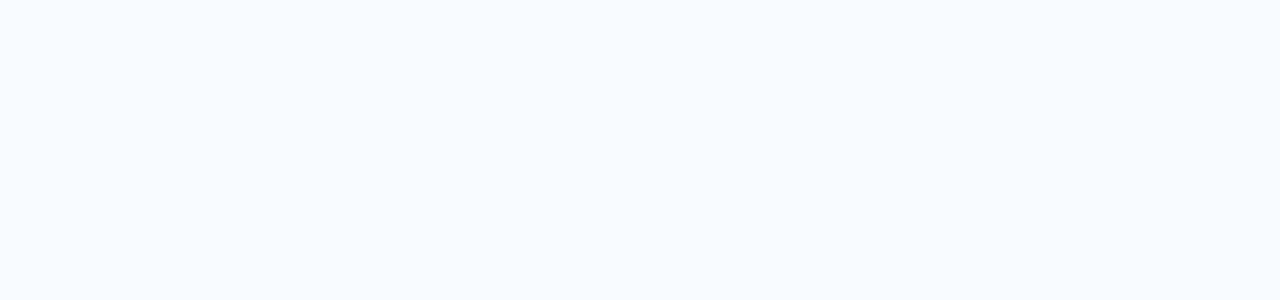
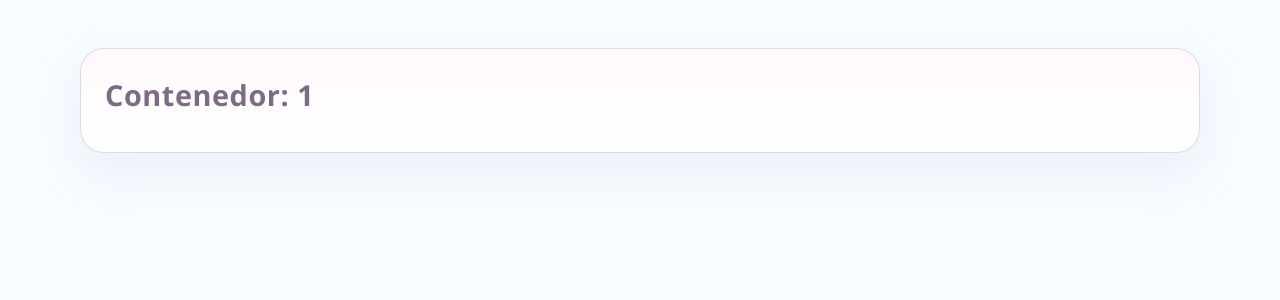
Before and after one commit to Ghonge-ztf/KarenProyect, a React (Vite) app in the folder front/: page /contenedor/1 in a window 1280 px wide. Before the commit this address had no page. Shown: the top 300 px of the page. Built offline with nearby package versions, Linux system fonts and the light colour scheme.

Commit message:
pagina contenedores: a1

```diff
--- /dev/null
+++ b/front/src/pages/ContenedorPage.tsx
@@ -0,0 +1,18 @@
+import { useParams } from "react-router-dom"
+
+export default function ContenedorPage() {
+    const { id } = useParams()
+
+  return (
+    <main className='page-shell'>
+        <div className='page-container'>
+        <section className='panel panel-muted'>
+            <h2>Contenedor: {id}</h2>
+        </section>
+
+
+
+        </div>
+    </main>
+  )
+}
--- a/front/src/pages/HomePage.tsx
+++ b/front/src/pages/HomePage.tsx
@@ -1,9 +1,10 @@
 import { useEffect, useState } from "react"
+import { useNavigate } from "react-router-dom";
 import axios from "axios";
 
 export default function HomePage() {
   const [contenedores, setContenedores] = useState<string[]>([''])
-
+  const navigate = useNavigate();
 
   const getContenedores = async () => {
     await axios.get("http://localhost:4567/contenedores/todos")
@@ -35,7 +36,12 @@ export default function HomePage() {
           {contenedores.length > 0 && (
             <div className="button-grid">
               {contenedores.map((item) => (
-                <button type="button" className="btn">{item}</button>
+                <button
+                key={item}
+                type="button"
+                className="btn"
+                onClick={()=>{navigate(`/contenedor/${item}`)}}
+                >{item}</button>
               ))}
             </div>
           )}
--- a/front/src/router.tsx
+++ b/front/src/router.tsx
@@ -1,5 +1,6 @@
 import { Route, Routes, BrowserRouter } from "react-router-dom";
 import HomePage from "./pages/HomePage";
+import ContenedorPage from "./pages/ContenedorPage";
 
 
 export default function AppRouter() {
@@ -7,6 +8,7 @@ export default function AppRouter() {
     <BrowserRouter>
         <Routes>
             <Route path="/" element={<HomePage/>}/>
+            <Route path="/contenedor/:id" element={<ContenedorPage/>}/>
 
         </Routes>
     </BrowserRouter>
```
